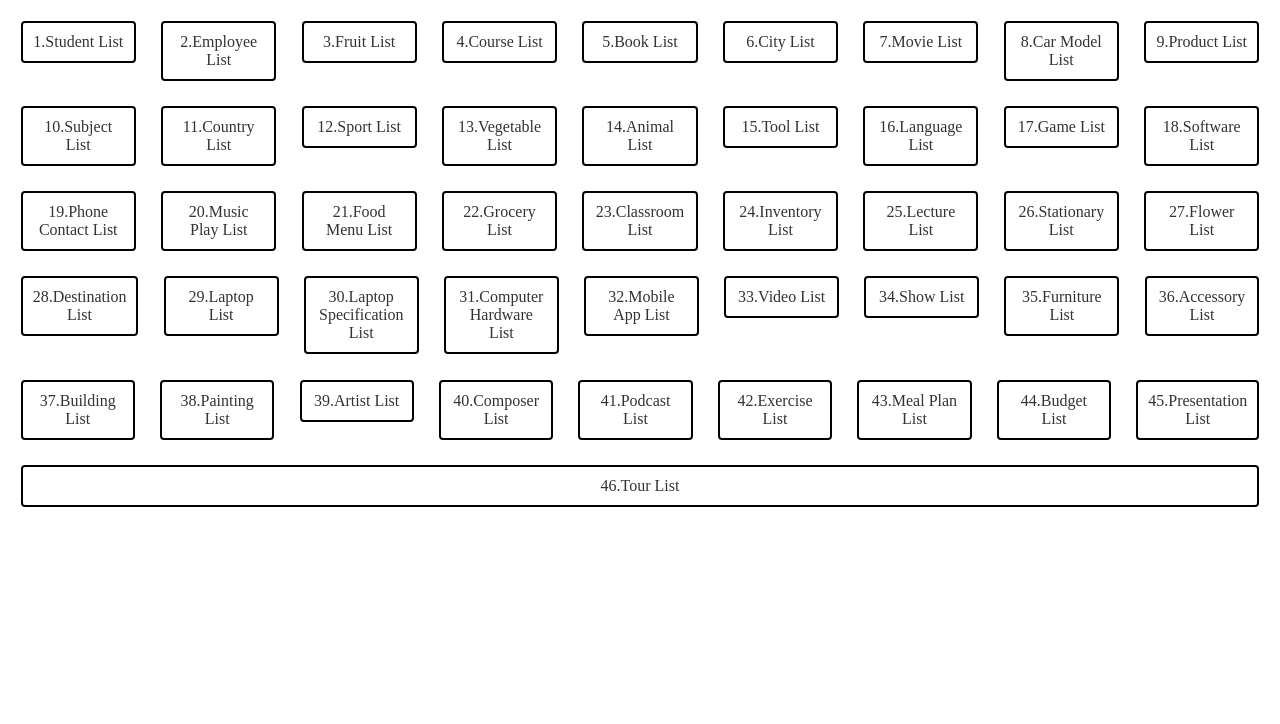
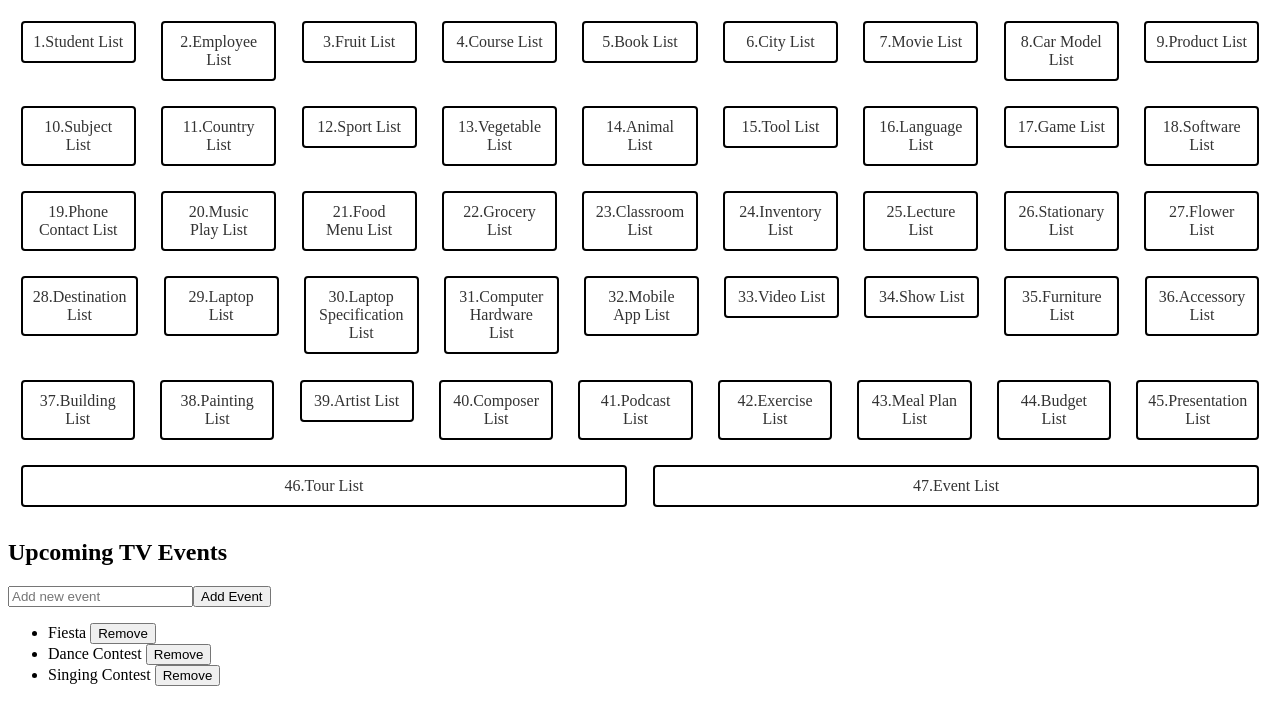
Before and after one commit to Xavierbaliw/Activity15-Angular-with-TypeScript-and-Data-Structures, an Angular app: page /eventlist in a window 1280 px wide. Before the commit this address led to /. Shown: the top 724 px of the page. Built offline with nearby package versions, Linux system fonts and the light colour scheme.

Commit message:
47TH COMMIT event list

```diff
--- a/src/app/app.component.html
+++ b/src/app/app.component.html
@@ -46,6 +46,7 @@
     <li><a routerLink="budgetlist">44.Budget List</a></li>
     <li><a routerLink="presentationlist">45.Presentation List</a></li>
     <li><a routerLink="tourlist">46.Tour List</a></li>
+    <li><a routerLink="eventlist">47.Event List</a></li>
   </ul>
 </nav>
 <router-outlet></router-outlet>
--- a/src/app/app.module.ts
+++ b/src/app/app.module.ts
@@ -53,6 +53,7 @@ import {MealplanListComponent} from "./component/mealplan-list/mealplan-list.com
 import {BudgetListComponent} from "./component/budget-list/budget-list.component";
 import {PresentationListComponent} from "./component/presentation-list/presentation-list.component";
 import {TourListComponent} from "./component/tour-list/tour-list.component";
+import {EventListComponent} from "./component/event-list/event-list.component";
 
 
 const routes: Routes = [
@@ -102,6 +103,7 @@ const routes: Routes = [
   {path: 'budgetlist', component: BudgetListComponent},
   {path: 'presentationlist', component: PresentationListComponent},
   {path: 'tourlist', component: TourListComponent},
+  {path: 'eventlist', component: EventListComponent},
   ]
 
 @NgModule ({
@@ -161,6 +163,7 @@ const routes: Routes = [
     BudgetListComponent,
     PresentationListComponent,
     TourListComponent,
+    EventListComponent,
     ],
   providers: [
 
--- /dev/null
+++ b/src/app/component/event-list/event-list.component.html
@@ -0,0 +1,12 @@
+<div class="event-list">
+  <h2>Upcoming TV Events</h2>
+  <input [(ngModel)]="newEvent" placeholder="Add new event" />
+  <button (click)="addEvent()">Add Event</button>
+
+  <ul>
+    <li *ngFor="let event of events">
+      {{ event }}
+      <button (click)="removeEvent(event)">Remove</button>
+    </li>
+  </ul>
+</div>
--- /dev/null
+++ b/src/app/component/event-list/event-list.component.ts
@@ -0,0 +1,29 @@
+import { Component } from '@angular/core';
+
+@Component({
+  selector: 'app-event-list',
+  templateUrl: './event-list.component.html',
+  styleUrl: './event-list.component.css'
+})
+export class EventListComponent {
+  // Define an array to hold upcoming TV events
+  events: string[] = [
+    'Fiesta',
+    'Dance Contest',
+    'Singing Contest',
+  ];
+
+  newEvent: string = '';
+
+
+  addEvent(): void {
+    if (this.newEvent) {
+      this.events.push(this.newEvent);
+      this.newEvent = '';
+    }
+  }
+
+  removeEvent(event: string): void {
+    this.events = this.events.filter(e => e !== event);
+  }
+}
```
Also changed, not shown: src/app/component/event-list/event-list.component.css (added), 1 other file (tests, documents, lock files or other folders).
